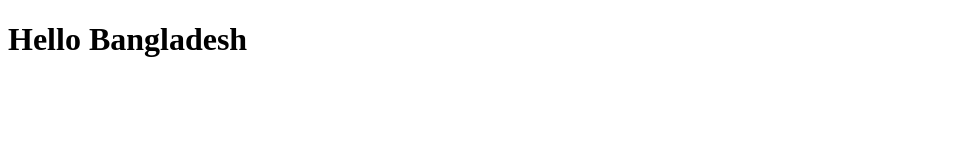
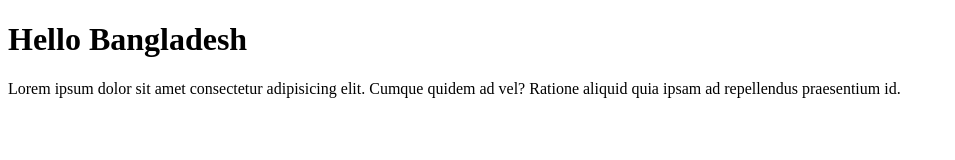
Before and after one commit to Sabid11/project, a plain HTML site: page index.html in a window 1280 px wide. Shown: the whole page, without its empty margins (0-955 px from the left). Drawn offline with Linux system fonts and the light colour scheme.

Commit message:
paragraph add

```diff
--- a/index.html
+++ b/index.html
@@ -7,6 +7,7 @@
 </head>
 <body>
     <h1>Hello Bangladesh</h1>
+    <p>Lorem ipsum dolor sit amet consectetur adipisicing elit. Cumque quidem ad vel? Ratione aliquid quia ipsam ad repellendus praesentium id.</p>
 
 </body>
 </html>
```
